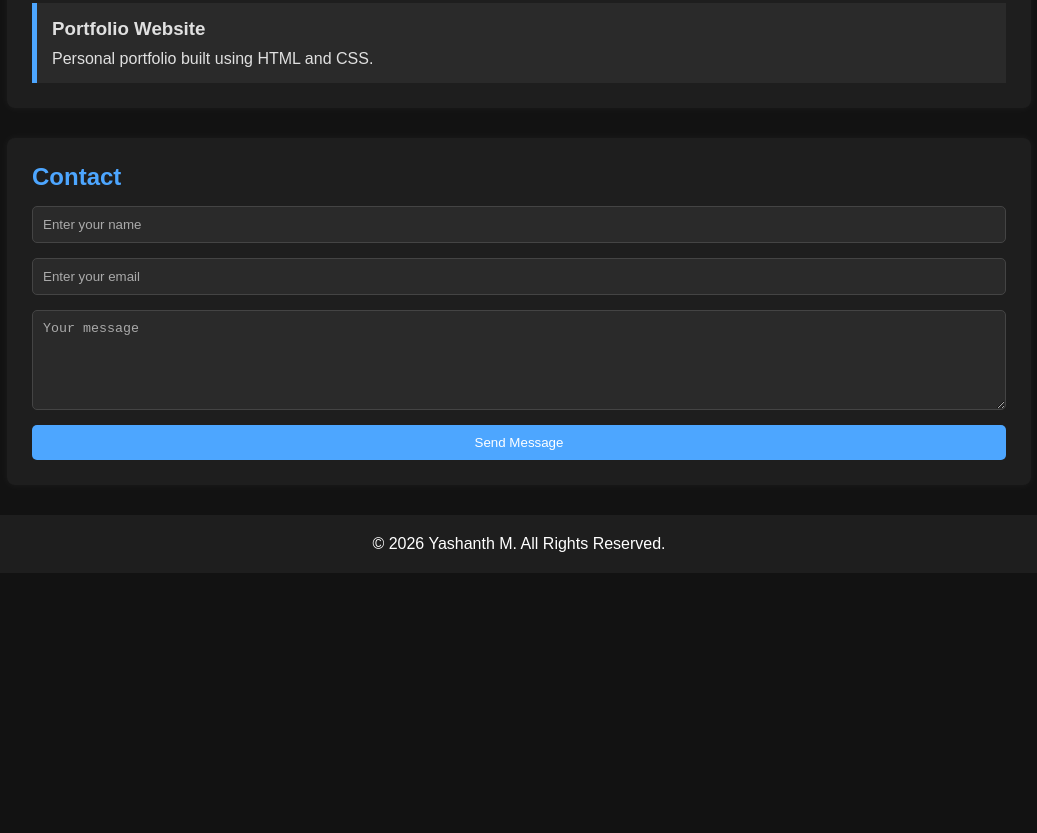
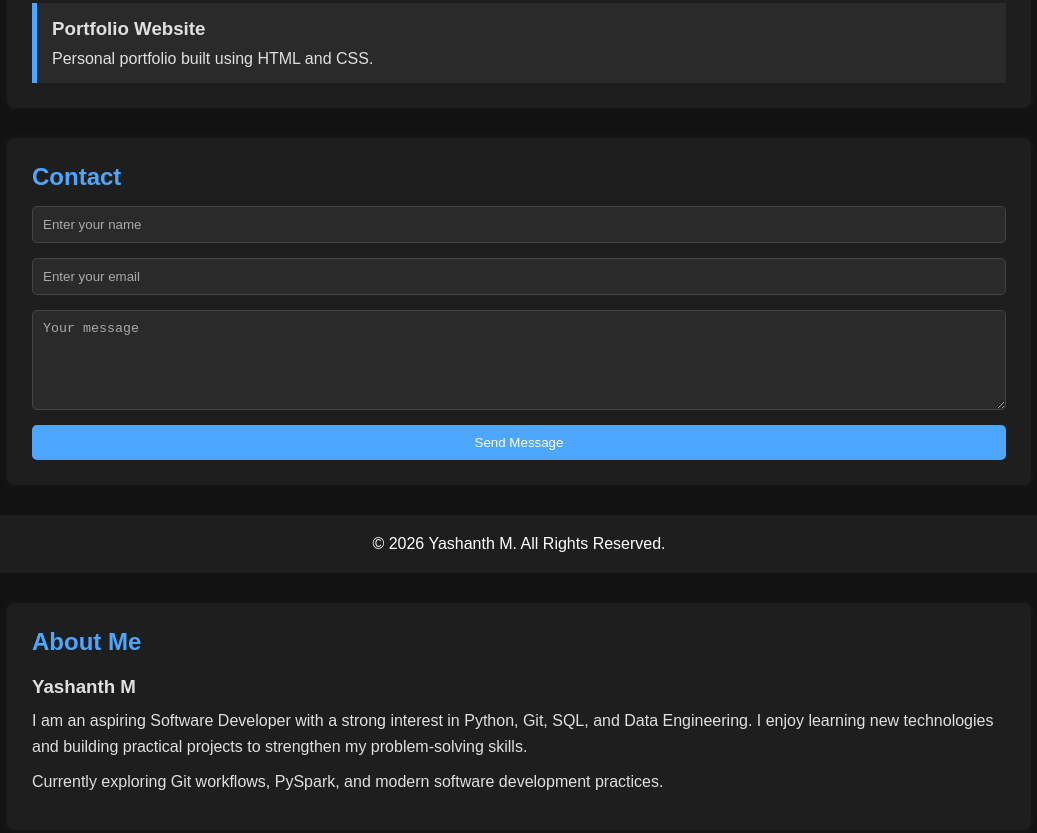
Before and after one commit to Yashanth21/GIT-YASH, a plain HTML site: page src/Day1/index.html in a window 1280 px wide. Shown: the part 737-1570 px from the top of the page, without its empty margins (121-1158 px from the left). Before the commit the page ends 1310 px from the top, so only its background shows below. Drawn offline with Linux system fonts and the light colour scheme.

Commit message:
ADDED ABOUT SECTION

```diff
--- a/src/Day1/index.html
+++ b/src/Day1/index.html
@@ -75,6 +75,27 @@
     <footer>
         <p>© 2026 Yashanth M. All Rights Reserved.</p>
     </footer>
+    <section id="about">
+    <h2>About Me</h2>
 
+    <div class="about-card">
+
+        <div class="about-content">
+            <h3>Yashanth M</h3>
+
+            <p>
+                I am an aspiring Software Developer with a strong interest in
+                Python, Git, SQL, and Data Engineering. I enjoy learning new
+                technologies and building practical projects to strengthen my
+                problem-solving skills.
+            </p>
+
+            <p>
+                Currently exploring Git workflows, PySpark, and modern software
+                development practices.
+            </p>
+        </div>
+    </div>
+</section>
 </body>
 </html>
--- a/src/Day1/style.css
+++ b/src/Day1/style.css
@@ -190,3 +190,25 @@ footer {
     color: white;
     margin-top: 30px;
 }
+.about-card {
+    display: flex;
+    align-items: center;
+    gap: 25px;
+    margin-top: 20px;
+}
+
+.about-card img {
+    width: 150px;
+    height: 150px;
+    border-radius: 50%;
+    object-fit: cover;
+}
+
+.about-content h3 {
+    margin-bottom: 10px;
+}
+
+.about-content p {
+    margin-bottom: 10px;
+    line-height: 1.6;
+}
```
